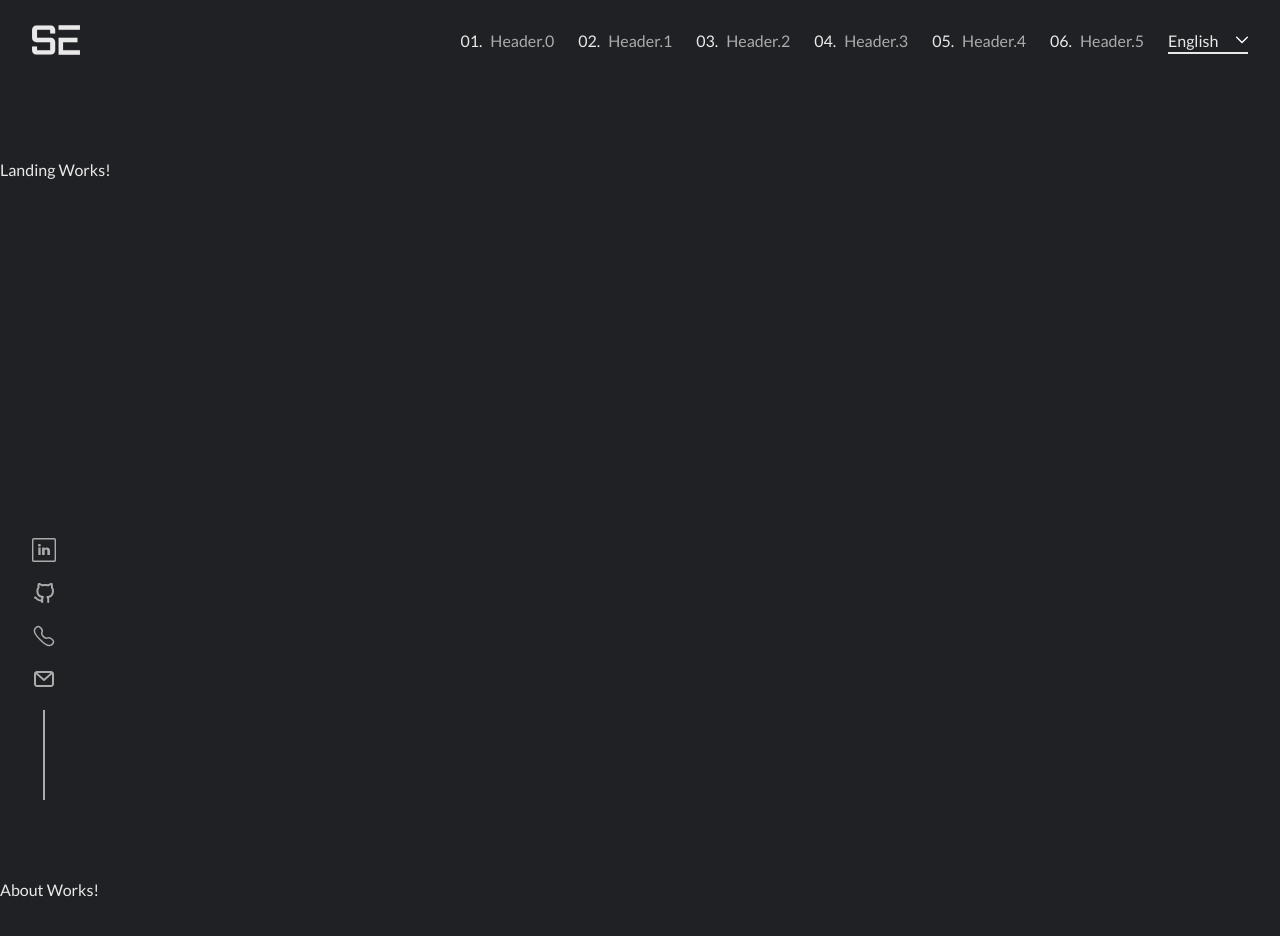
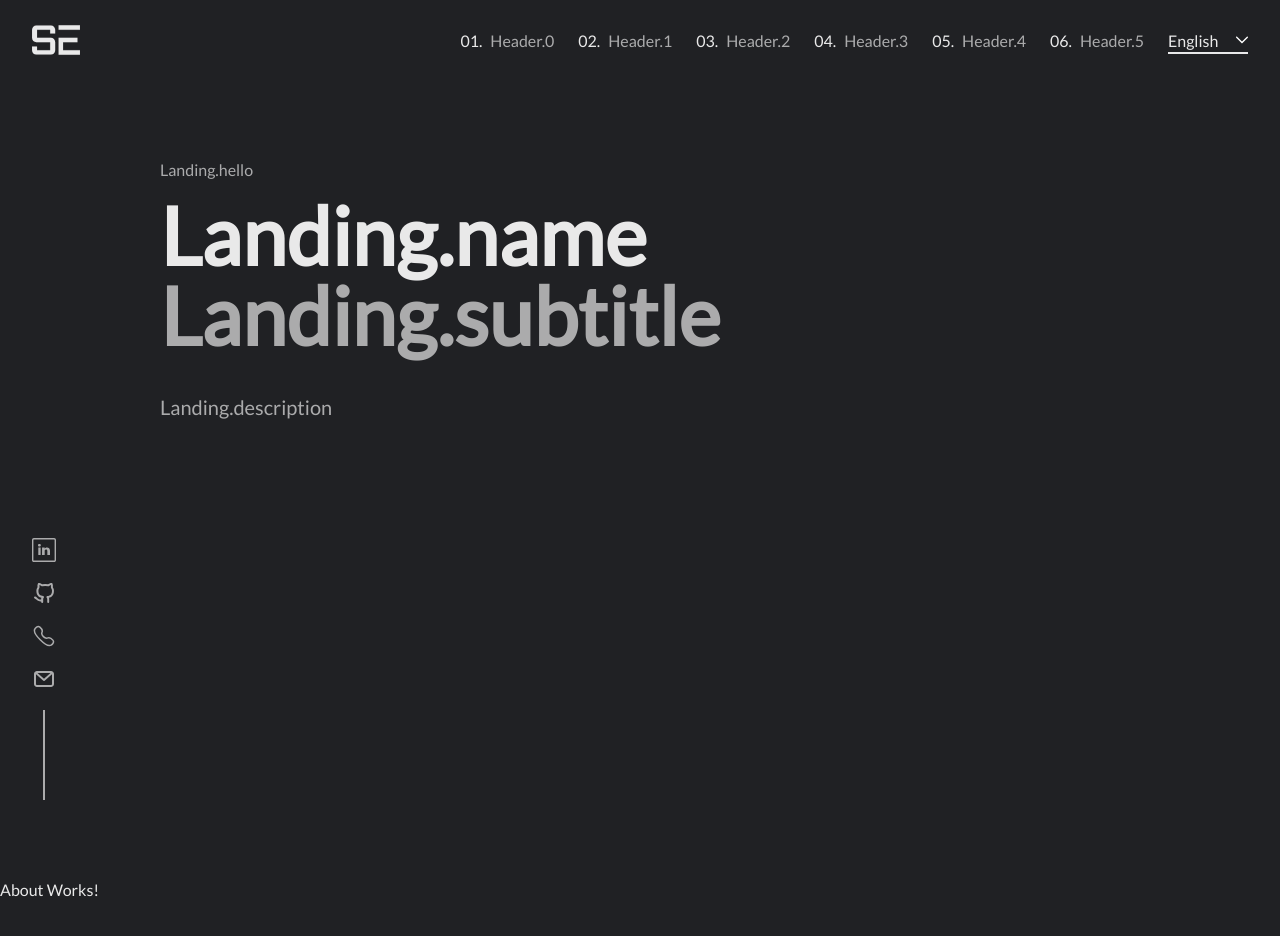
Before and after one commit to salvatore-081/portfolio, a React (Create React App) app: page / in a window 1280 px wide. Shown: the top 936 px of the page. Built offline with nearby package versions, Linux system fonts and the light colour scheme; the HTML template or start-up script is replaced by a standard one.

Commit message:
landing page

```diff
--- a/public/locales/en/translation.json
+++ b/public/locales/en/translation.json
@@ -10,5 +10,11 @@
     "linkedin": "https://www.linkedin.com/in/salvatore-emilio/",
     "phone": "+393473413737",
     "mail": "info@salvatoreemilio.it"
+  },
+  "Landing": {
+    "hello": "Hello, my name is",
+    "name": "Salvatore.",
+    "subtitle": "I am a developer.",
+    "description": "As a full-stack developer with a passion for ongoing learning and solving complex challenges, I strive to provide innovative and high-quality solutions in both front-end and back-end development. I am constantly seeking new opportunities and challenges that enable me to grow professionally."
   }
 }
--- a/public/locales/it/translation.json
+++ b/public/locales/it/translation.json
@@ -10,5 +10,11 @@
     "linkedin": "https://www.linkedin.com/in/salvatore-emilio/",
     "phone": "+393473413737",
     "mail": "info@salvatoreemilio.it"
+  },
+  "Landing": {
+    "hello": "Ciao, mi chiamo",
+    "name": "Salvatore.",
+    "subtitle": "Sono uno sviluppatore.",
+    "description": "Sviluppatore full-stack con passione per l'apprendimento continuo e la risoluzione di sfide complesse. Fornisco soluzioni innovative e di alta qualità, sia in ambito front-end che back-end. Sono sempre alla ricerca di nuove opportunità e sfide che mi permettano di crescere professionalmente."
   }
 }
--- a/src/App.js
+++ b/src/App.js
@@ -5,6 +5,7 @@ import About from "./components/About";
 import Experience from "./components/Experience";
 import Landing from "./components/Landing";
 import SideLinks from "./components/SideLinks";
+import "./styles/Animations.css";
 
 function App() {
   return (
--- a/src/components/Header.js
+++ b/src/components/Header.js
@@ -19,6 +19,10 @@ function Header() {
   const NAV_LINKS = Object.keys(t("Header", { returnObjects: true }));
 
   useEffect(() => {
+    if (prefersReducedMotion) {
+      setIsMounted(true);
+      return () => {};
+    }
     const timeout = setTimeout(() => {
       setIsMounted(true);
     }, 100);
@@ -26,7 +30,7 @@ function Header() {
     return () => {
       clearTimeout(timeout);
     };
-  }, []);
+  }, [prefersReducedMotion]);
 
   return (
     <header
@@ -36,29 +40,15 @@ function Header() {
     >
       <img className="logo" src={logo} alt="logo"></img>
       <nav className="navigation">
-        {prefersReducedMotion ? (
-          <>
-            {NAV_LINKS.map((v, i) => (
-              <a key={i} href={`#${v}`} className="navigation-link">
-                <span className="navigation-link-index">{`0${i + 1}.`}</span>
-                <span>{t(`Header.${v}`)}</span>
-              </a>
-            ))}
-            <Select
-              value={i18n.language}
-              options={[
-                { value: "en", label: "English" },
-                { value: "it", label: "Italiano" },
-              ]}
-              onSelectChange={(e) => i18n.changeLanguage(e)}
-            />
-          </>
-        ) : (
         <>
           <TransitionGroup component={null}>
             {isMounted &&
               NAV_LINKS.map((v, i) => (
-                  <CSSTransition key={i} classNames={"fadedown"} timeout={1000}>
+                <CSSTransition
+                  key={i}
+                  classNames={`${prefersReducedMotion ? "" : "fadedown"}`}
+                  timeout={1000}
+                >
                   <div style={{ transitionDelay: `${i * 120}ms` }}>
                     <a href={`#${v}`} className="navigation-link">
                       <span className="navigation-link-index">{`0${
@@ -74,12 +64,10 @@ function Header() {
             {isMounted && [
               <CSSTransition
                 key={NAV_LINKS.length}
-                  classNames={"fadedown"}
+                classNames={`${prefersReducedMotion ? "" : "fadedown"}`}
                 timeout={1000}
               >
-                  <div
-                    style={{ transitionDelay: `${NAV_LINKS.length * 120}ms` }}
-                  >
+                <div style={{ transitionDelay: `${NAV_LINKS.length * 120}ms` }}>
                   <Select
                     value={i18n.language}
                     options={[
@@ -93,7 +81,6 @@ function Header() {
             ]}
           </TransitionGroup>
         </>
-        )}
       </nav>
     </header>
   );
--- a/src/components/Landing.js
+++ b/src/components/Landing.js
@@ -1,7 +1,77 @@
+import { useState, useEffect } from "react";
+import { useTranslation } from "react-i18next";
+import { CSSTransition, TransitionGroup } from "react-transition-group";
+import usePrefersReducedMotion from "../hooks/usePrefersReducedMotion";
 import "../styles/Landing.css";
 
 function Landing() {
-  return <section className="landing-section">Landing Works!</section>;
+  const [isMounted, setIsMounted] = useState(false);
+  const prefersReducedMotion = usePrefersReducedMotion();
+  const { t } = useTranslation();
+
+  useEffect(() => {
+    if (prefersReducedMotion) {
+      setIsMounted(true);
+      return () => {};
+    }
+    const timeout = setTimeout(() => {
+      setIsMounted(true);
+    }, 100);
+    return () => {
+      clearTimeout(timeout);
+    };
+  });
+
+  return (
+    <section className="landing-section">
+      <TransitionGroup component={null}>
+        {isMounted && [
+          <CSSTransition
+            key={0}
+            timeout={2000}
+            classNames={`${prefersReducedMotion ? "" : "fadeup"}`}
+          >
+            <h6 style={{ transitionDelay: `${400}ms` }} className="hello-label">
+              {t("Landing.hello")}
+            </h6>
+          </CSSTransition>,
+          <CSSTransition
+            key={1}
+            timeout={2000}
+            classNames={`${prefersReducedMotion ? "" : "fadeup"}`}
+          >
+            <h1 style={{ transitionDelay: `${500}ms` }} className="name-label">
+              {t("Landing.name")}
+            </h1>
+          </CSSTransition>,
+          <CSSTransition
+            key={2}
+            timeout={2000}
+            classNames={`${prefersReducedMotion ? "" : "fadeup"}`}
+          >
+            <h2
+              style={{ transitionDelay: `${600}ms` }}
+              className="subtitle-label"
+            >
+              {t("Landing.subtitle")}
+            </h2>
+          </CSSTransition>,
+          <CSSTransition
+            key={3}
+            timeout={2000}
+            classNames={`${prefersReducedMotion ? "" : "fadeup"}`}
+          >
+            <p
+              style={{ transitionDelay: `${700}ms` }}
+              className="description-label"
+            >
+              {t("Landing.description")}
+            </p>
+          </CSSTransition>,
+        ]}
+      </TransitionGroup>
+    </section>
+  );
 }
 
 export default Landing;
--- a/src/components/SideLinks.js
+++ b/src/components/SideLinks.js
@@ -1,27 +1,75 @@
+import { useState, useEffect } from "react";
 import { useTranslation } from "react-i18next";
 import "../styles/SideLinks.css";
 import { ReactComponent as Github } from "../assets/icons/github-outlined.svg";
 import { ReactComponent as Linkedin } from "../assets/icons/linkedin-outlined.svg";
 import { ReactComponent as Phone } from "../assets/icons/phone-outlined.svg";
 import { ReactComponent as Mail } from "../assets/icons/email-outlined.svg";
+import usePrefersReducedMotion from "../hooks/usePrefersReducedMotion";
+import { CSSTransition, TransitionGroup } from "react-transition-group";
 
 function SideLinks() {
+  const [isMounted, setIsMounted] = useState(false);
+  const prefersReducedMotion = usePrefersReducedMotion();
   const { t } = useTranslation();
+
+  useEffect(() => {
+    if (prefersReducedMotion) {
+      setIsMounted(true);
+      return () => {};
+    }
+    const timeout = setTimeout(() => {
+      setIsMounted(true);
+    }, 100);
+
+    return () => {
+      clearTimeout(timeout);
+    };
+  }, [prefersReducedMotion]);
+
   return (
-    <nav className="side-links">
-      <a href={t("SideLinks.linkedin")} target="_blank" alt="LinkedIn">
+    <TransitionGroup component={null}>
+      {isMounted && (
+        <CSSTransition
+          key={0}
+          classNames={`${prefersReducedMotion ? "" : "fadedown"}`}
+          timeout={2000}
+        >
+          <nav className="side-links" style={{ transitionDelay: `1s` }}>
+            <a
+              href={t("SideLinks.linkedin")}
+              target="_blank"
+              alt="LinkedIn"
+              rel="noopener noreferrer"
+            >
               <Linkedin className="side-link-fill" />
             </a>
-      <a href={t("SideLinks.github")} target="_blank" alt="GitHub">
+            <a
+              href={t("SideLinks.github")}
+              target="_blank"
+              alt="GitHub"
+              rel="noopener noreferrer"
+            >
               <Github className="side-link-fill" />
             </a>
-      <a href={`tel:${t("SideLinks.phone")}`} alt="Phone">
+            <a
+              href={`tel:${t("SideLinks.phone")}`}
+              alt="Phone"
+              rel="noopener noreferrer"
+            >
               <Phone className="side-link-stroke" />
             </a>
-      <a href={`mailto:${t("SideLinks.mail")}`} alt="email">
+            <a
+              href={`mailto:${t("SideLinks.mail")}`}
+              alt="email"
+              rel="noopener noreferrer"
+            >
               <Mail className="side-link-fill" />
             </a>
           </nav>
+        </CSSTransition>
+      )}
+    </TransitionGroup>
   );
 }
 
--- a/src/index.css
+++ b/src/index.css
@@ -30,3 +30,14 @@ body {
 ::-webkit-scrollbar-track {
   background-color: transparent;
 }
+
+h1,
+h2,
+h3,
+h4,
+h5,
+h6,
+p {
+  margin: 0;
+  font-weight: normal;
+}
--- /dev/null
+++ b/src/styles/Animations.css
@@ -0,0 +1,21 @@
+.fadedown-enter {
+  opacity: 0.01;
+  transform: translateY(-20px);
+  transition: opacity 300ms cubic-bezier(0.645, 0.045, 0.355, 1),
+    transform 300ms cubic-bezier(0.645, 0.045, 0.355, 1);
+}
+
+.fadeup-enter {
+  opacity: 0;
+  transform: translateY(20px);
+  transition: opacity 300ms cubic-bezier(0.645, 0.045, 0.355, 1),
+    transform 300ms cubic-bezier(0.645, 0.045, 0.355, 1);
+}
+
+.fadedown-enter-active,
+.fadeup-enter-active {
+  opacity: 1;
+  transform: translateY(0px);
+  transition: opacity 300ms cubic-bezier(0.645, 0.045, 0.355, 1),
+    transform 300ms cubic-bezier(0.645, 0.045, 0.355, 1);
+}
--- a/src/styles/Header.css
+++ b/src/styles/Header.css
@@ -72,16 +72,3 @@
     transform-origin: bottom left;
   }
 }
-
-.fadedown-enter {
-  opacity: 0.01;
-  transform: translateY(-20px);
-  transition: opacity 300ms cubic-bezier(0.645, 0.045, 0.355, 1),
-    transform 300ms cubic-bezier(0.645, 0.045, 0.355, 1);
-}
-.fadedown-enter-active {
-  opacity: 1;
-  transform: translateY(0px);
-  transition: opacity 300ms cubic-bezier(0.645, 0.045, 0.355, 1),
-    transform 300ms cubic-bezier(0.645, 0.045, 0.355, 1);
-}
--- a/src/styles/Landing.css
+++ b/src/styles/Landing.css
@@ -1,4 +1,50 @@
 .landing-section {
-  margin: 80px 0 0;
-  height: calc(100vh - 80px);
+  min-height: calc(100vh - 80px);
+  display: flex;
+  flex-direction: column;
+  gap: 16px;
+  align-items: flex-start;
+  padding: 40px 48px 0 100px;
 }
+
+.hello-label {
+  font-size: 16px;
+  color: var(--secondary-alt-color);
+}
+
+.name-label,
+.subtitle-label {
+  font-size: 40px;
+  line-height: 40px;
+  font-weight: bold;
+}
+
+.name-label {
+  color: var(--secondar-color);
+}
+
+.subtitle-label {
+  margin: -16px 0 0;
+  color: var(--secondary-alt-color);
+}
+
+.description-label {
+  font-size: 20px;
+  color: var(--secondary-alt-color);
+  margin: 32px 0 0;
+}
+
+@media only screen and (min-width: 768px) {
+  .landing-section {
+    padding: 80px 32px 0 160px;
+  }
+  .name-label,
+  .subtitle-label {
+    font-size: 80px;
+    line-height: 80px;
+  }
+
+  .description-label {
+    margin: 24px 50% 0 0;
+  }
+}
```
Lines whose indentation alone changed are shown as unchanged.
